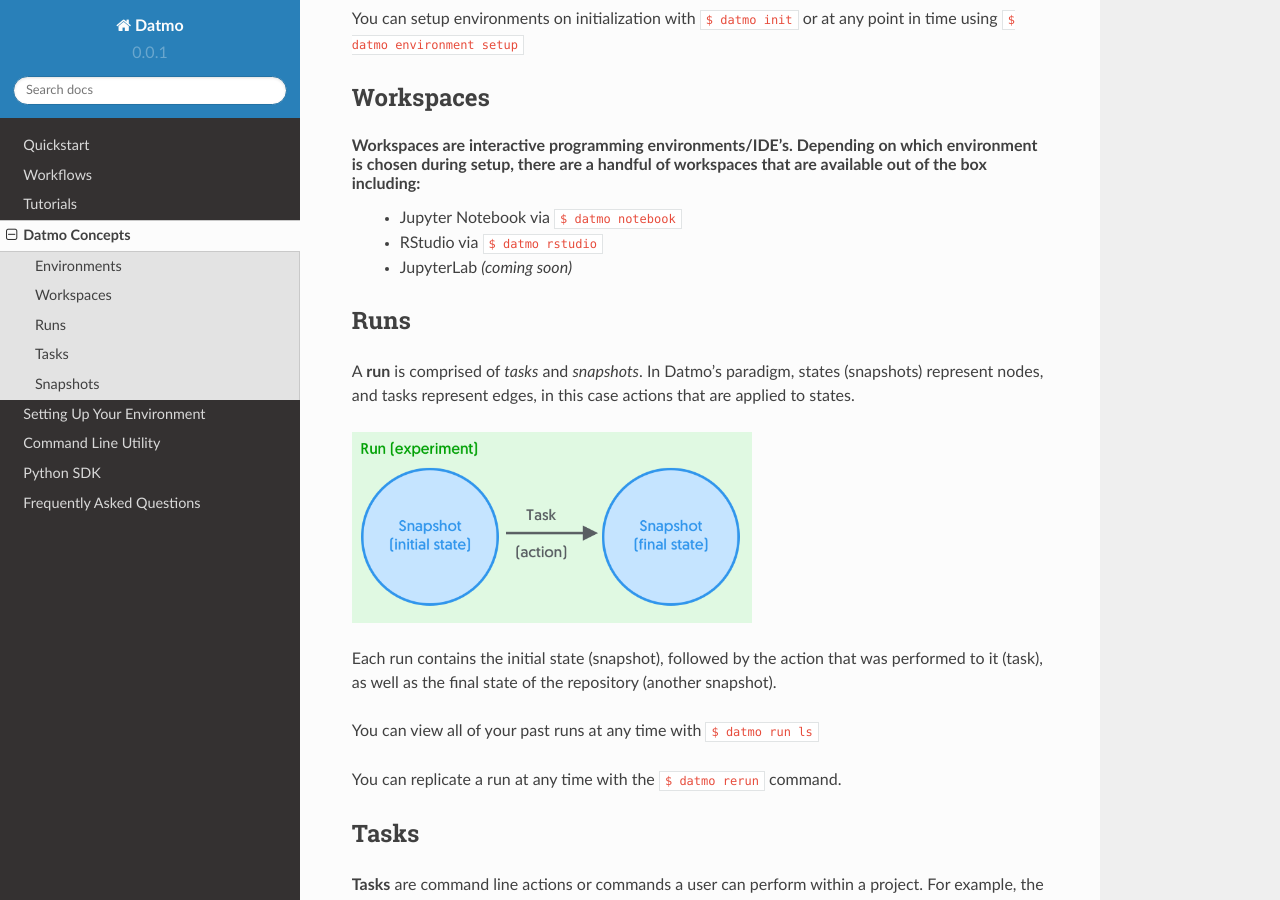
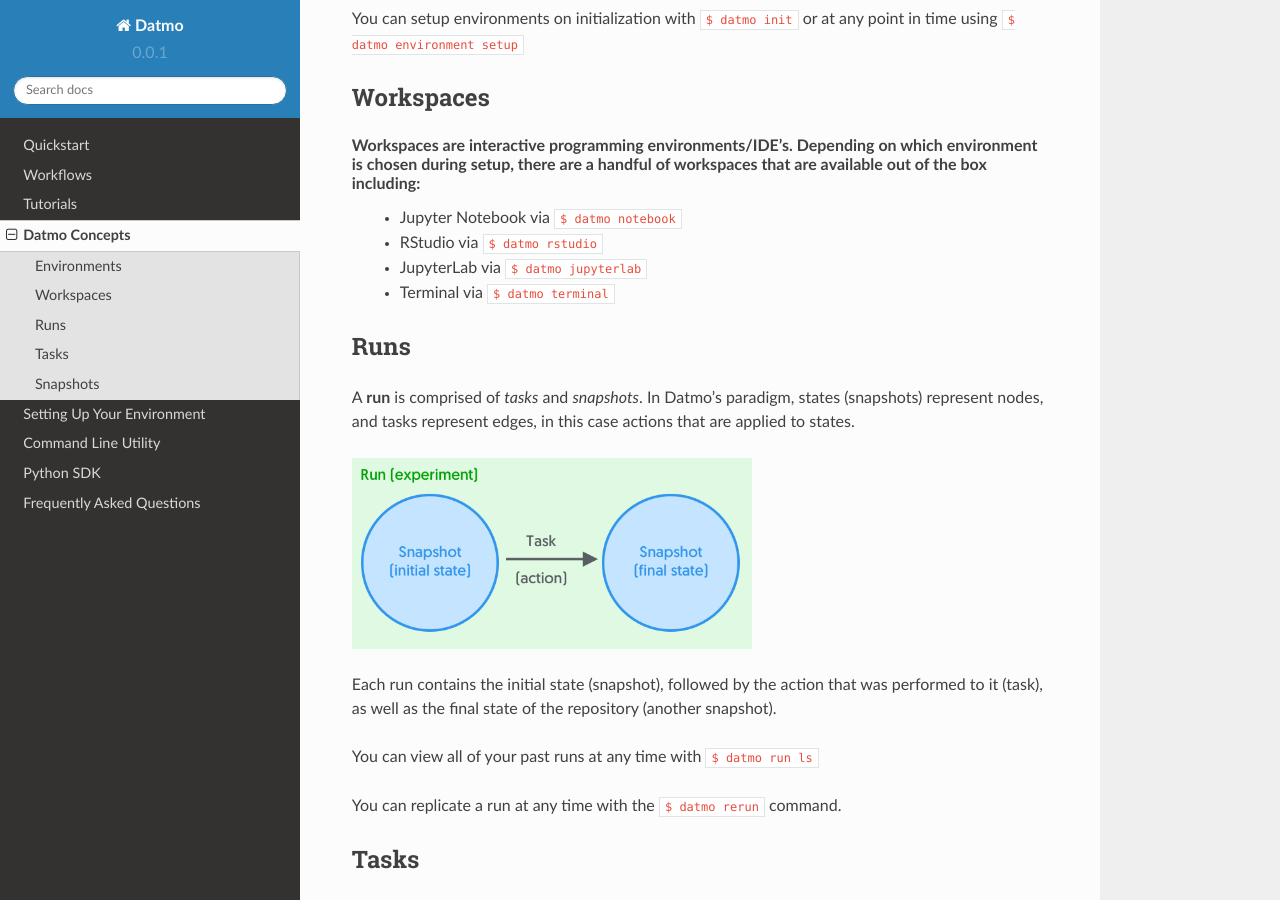
Before and after one commit to datmo/datmo, a Sphinx documentation site: the page built from docs/concepts.rst, in a window 1280 px wide and 900 px high, scrolled down 329 px. Built offline with Sphinx 7.4.7 and the Read the Docs theme 2.0.0, drawn with Linux system fonts in a browser that asks for light colours; pages that are not in the unit, such as notebooks, are missing from menus.

Commit message:
Add jupyterlab and terminal workspaces to concepts page

```diff
--- a/docs/concepts.rst
+++ b/docs/concepts.rst
@@ -14,7 +14,8 @@
 **Workspaces** are interactive programming environments/IDE's. Depending on which environment is chosen during setup, there are a handful of workspaces that are available out of the box including:
     - Jupyter Notebook via ``$ datmo notebook``
     - RStudio via ``$ datmo rstudio``
-    - JupyterLab *(coming soon)*
+    - JupyterLab via ``$ datmo jupyterlab``
+    - Terminal via ``$ datmo terminal``
 
 
 Runs
```
